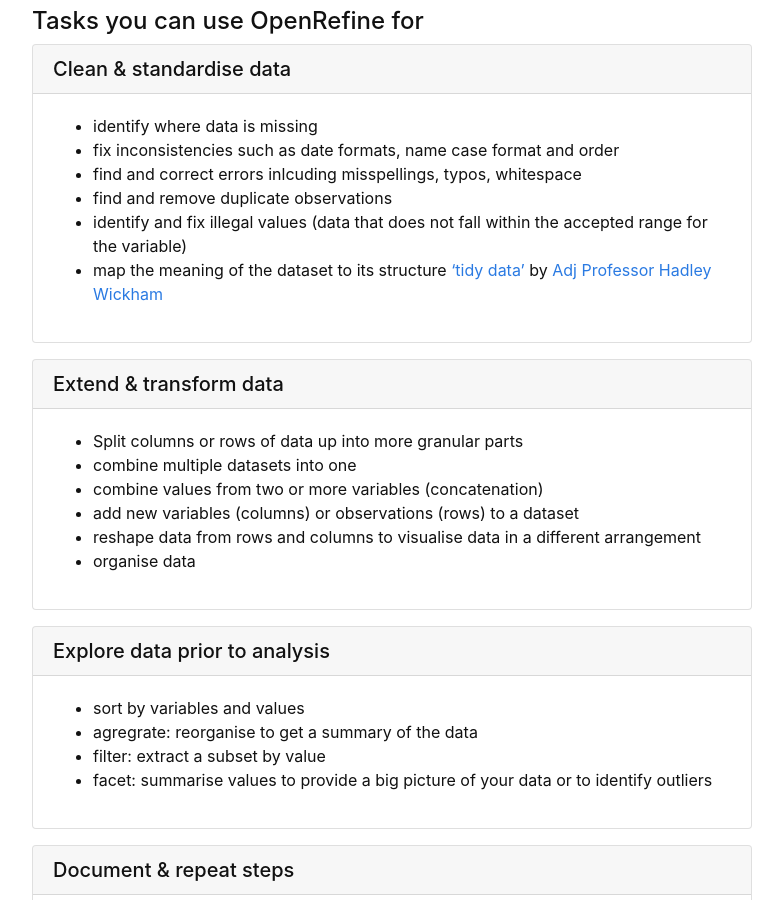
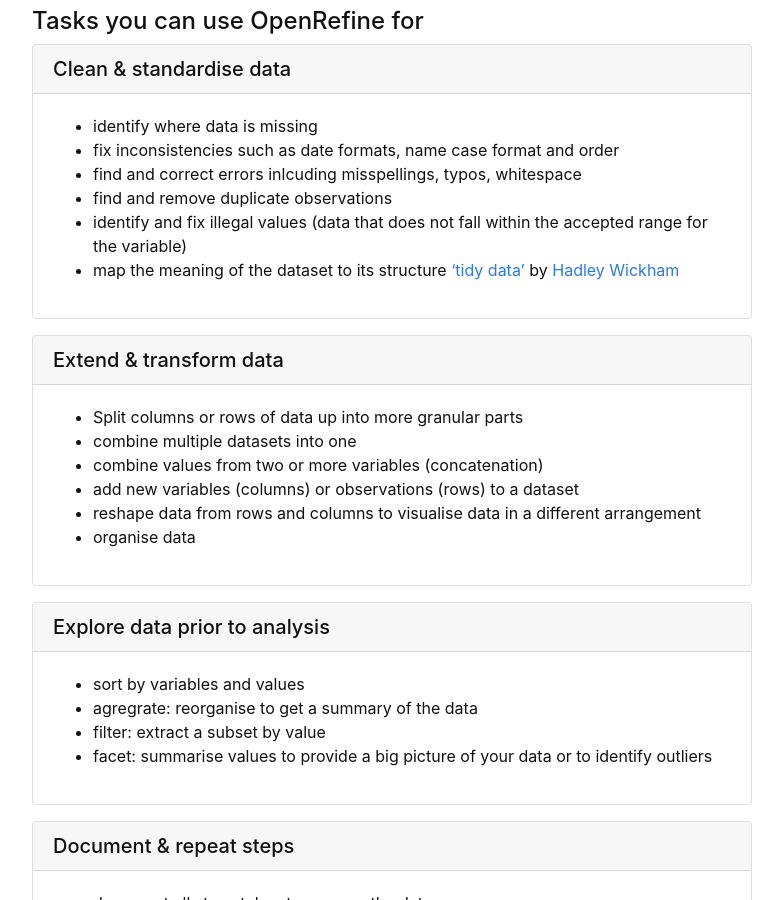
Before and after one commit to GULibrarySandbox/intro-data-wrangle, a Jekyll site: the page built from content/1-intro.md, in a window 1280 px wide and 900 px high, scrolled down 917 px. Shown: the whole window, without its empty margins (248-1031 px from the left). Built offline with Jekyll 4.4.1, drawn with Linux system fonts in a browser that asks for light colours.

Commit message:
Update 1-intro.md

```diff
--- a/content/1-intro.md
+++ b/content/1-intro.md
@@ -27,7 +27,7 @@ It runs inside your Web browser, but no internet connection is needed to use it,
 - find and correct errors inlcuding misspellings, typos, whitespace
 - find and remove duplicate observations
 - identify and fix illegal values (data that does not fall within the accepted range for the variable)
-- map the meaning of the dataset to its structure ['tidy data'](https://cran.r-project.org/web/packages/tidyr/vignettes/tidy-data.html) by [Adj Professor Hadley Wickham](http://hadley.nz/){% endcapture %} {% include card.md header="Clean & standardise data" text=text %}
+- map the meaning of the dataset to its structure ['tidy data'](https://cran.r-project.org/web/packages/tidyr/vignettes/tidy-data.html) by [Hadley Wickham](http://hadley.nz/){% endcapture %} {% include card.md header="Clean & standardise data" text=text %}
 
 {% capture text %}
 - Split columns or rows of data up into more granular parts
```
